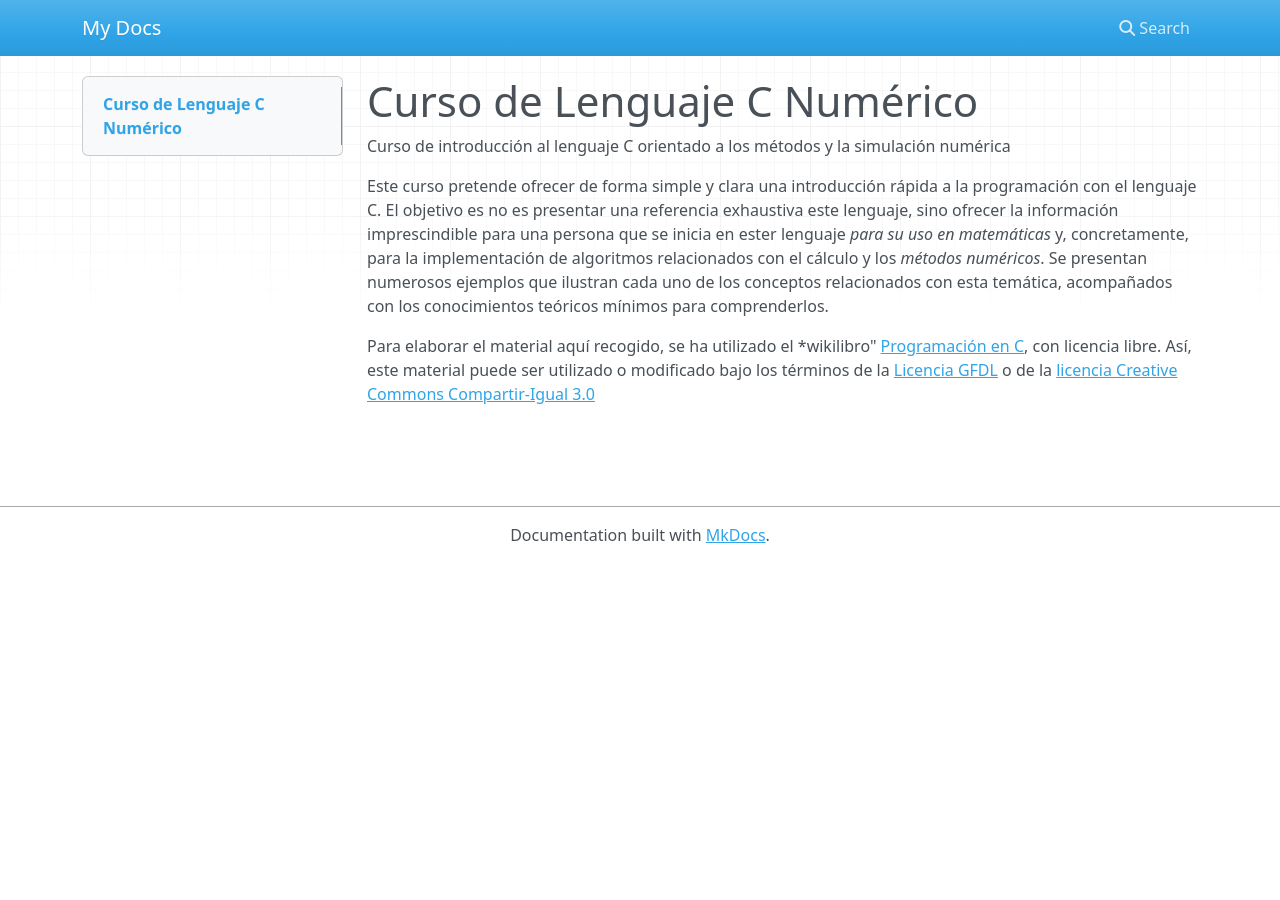
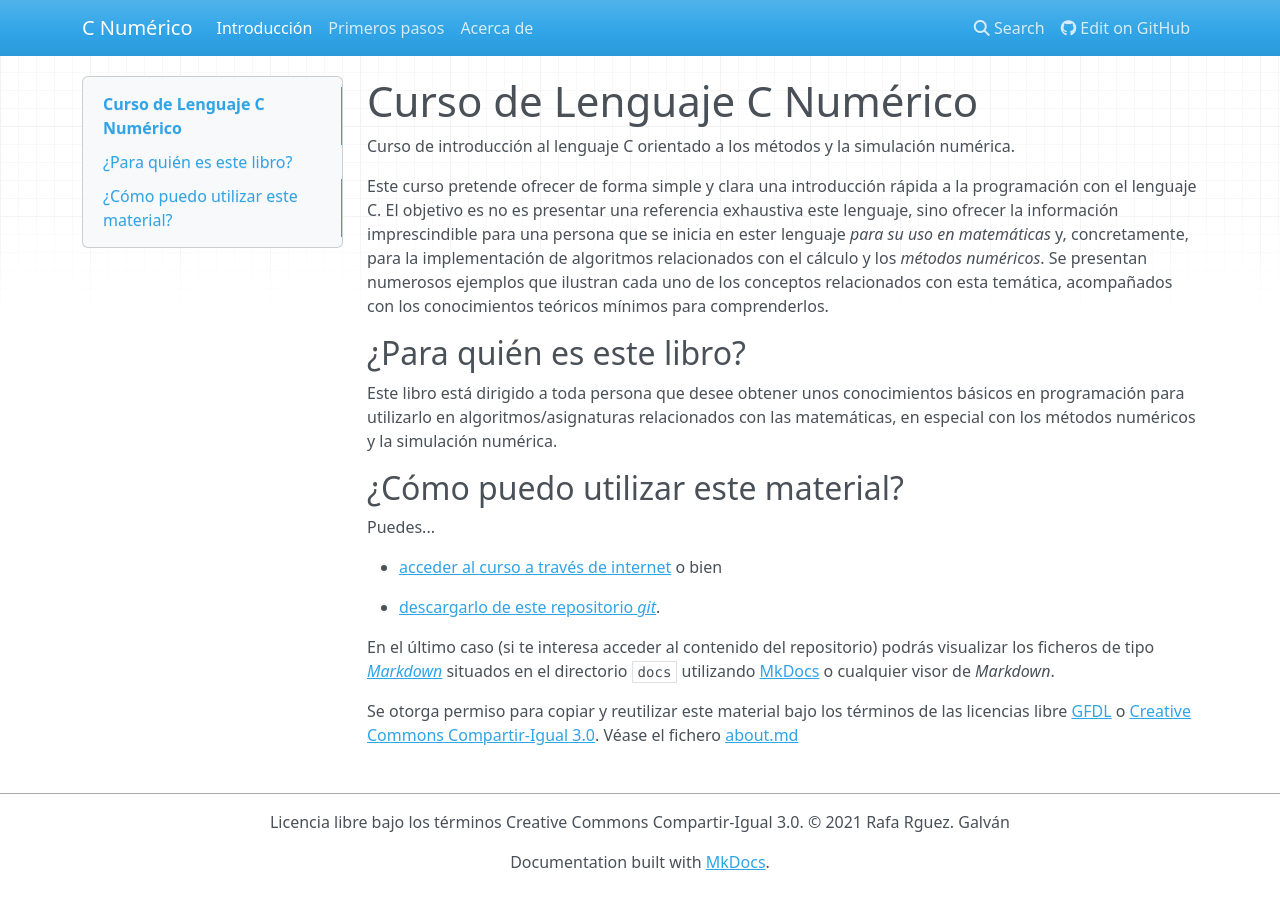
Before and after one commit to rrgalvan/Fundamentos_MN, an MkDocs documentation site: the page built from docs/index.md, in a window 1280 px wide. Built offline with MkDocs 1.6.1, drawn with Linux system fonts in a browser that asks for light colours; nearby versions of some CDN libraries.

```diff
--- a/docs/index.md
+++ b/docs/index.md
@@ -1,7 +1,21 @@
 # Curso de Lenguaje C Numérico
 
-Curso de introducción al lenguaje C orientado a los métodos y la simulación numérica
+Curso de introducción al lenguaje C orientado a los métodos y la simulación numérica.
 
 Este curso pretende ofrecer de forma simple y clara una introducción rápida a la programación con el lenguaje C. El objetivo es no es presentar una referencia exhaustiva este lenguaje, sino ofrecer la información imprescindible para una persona que se inicia en ester lenguaje *para su uso en matemáticas* y, concretamente, para la implementación de algoritmos relacionados con el cálculo y los *métodos numéricos*. Se presentan numerosos ejemplos que ilustran cada uno de los conceptos relacionados con esta temática, acompañados con los conocimientos teóricos mínimos para comprenderlos.
 
-Para elaborar el material aquí recogido, se ha utilizado el *wikilibro" [Programación en C](https://es.wikibooks.org/wiki/Programaci%C3%B3n_en_C), con licencia libre. Así, este material puede ser utilizado o modificado bajo los términos de la [Licencia GFDL](https://es.wikipedia.org/wiki/Licencia_de_documentaci%C3%B3n_libre_de_GNU) o de la [licencia Creative Commons Compartir-Igual 3.0](https://creativecommons.org/licenses/by-sa/3.0/deed.es)
+## ¿Para quién es este libro?
+
+Este libro está dirigido a toda persona que desee obtener unos conocimientos básicos en programación para utilizarlo en algoritmos/asignaturas relacionados con las matemáticas, en especial con los métodos numéricos y la simulación numérica.
+
+## ¿Cómo puedo utilizar este material?
+
+Puedes...
+
+- [acceder al curso a través de internet](https://rrgalvan.github.io/curso-c-numerico) o bien
+
+- [descargarlo de este repositorio *git*](https://github.com/rrgalvan/curso-c-numerico).
+
+En el último caso (si te interesa acceder al contenido del repositorio) podrás visualizar los ficheros de tipo *[Markdown](https://es.wikipedia.org/wiki/Markdown)* situados en el directorio `docs` utilizando [MkDocs](https://www.mkdocs.org) o cualquier visor de *Markdown*.
+
+Se otorga permiso para copiar y reutilizar este material bajo los términos de las licencias libre [GFDL](https://es.wikipedia.org/wiki/Licencia_de_documentaci%C3%B3n_libre_de_GNU) o [Creative Commons Compartir-Igual 3.0](https://creativecommons.org/licenses/by-sa/3.0/deed.es). Véase el fichero [about.md](about.md)
--- a/mkdocs.yml
+++ b/mkdocs.yml
@@ -1 +1,14 @@
-site_name: My Docs
+# Project information
+site_name: C Numérico
+site_description: "Curso de C Numérico"
+site_author: Rafa Rguez. Galván
+repo_url: https://github.com/rrgalvan/curso-c-numerico/
+
+# Copyright
+copyright: Licencia libre bajo los términos Creative Commons Compartir-Igual 3.0. &copy; 2021 Rafa Rguez. Galván
+
+# Structure
+nav:
+  - Introducción: index.md
+  - Primeros pasos: primeros_pasos.md
+  - Acerca de: about.md
```
